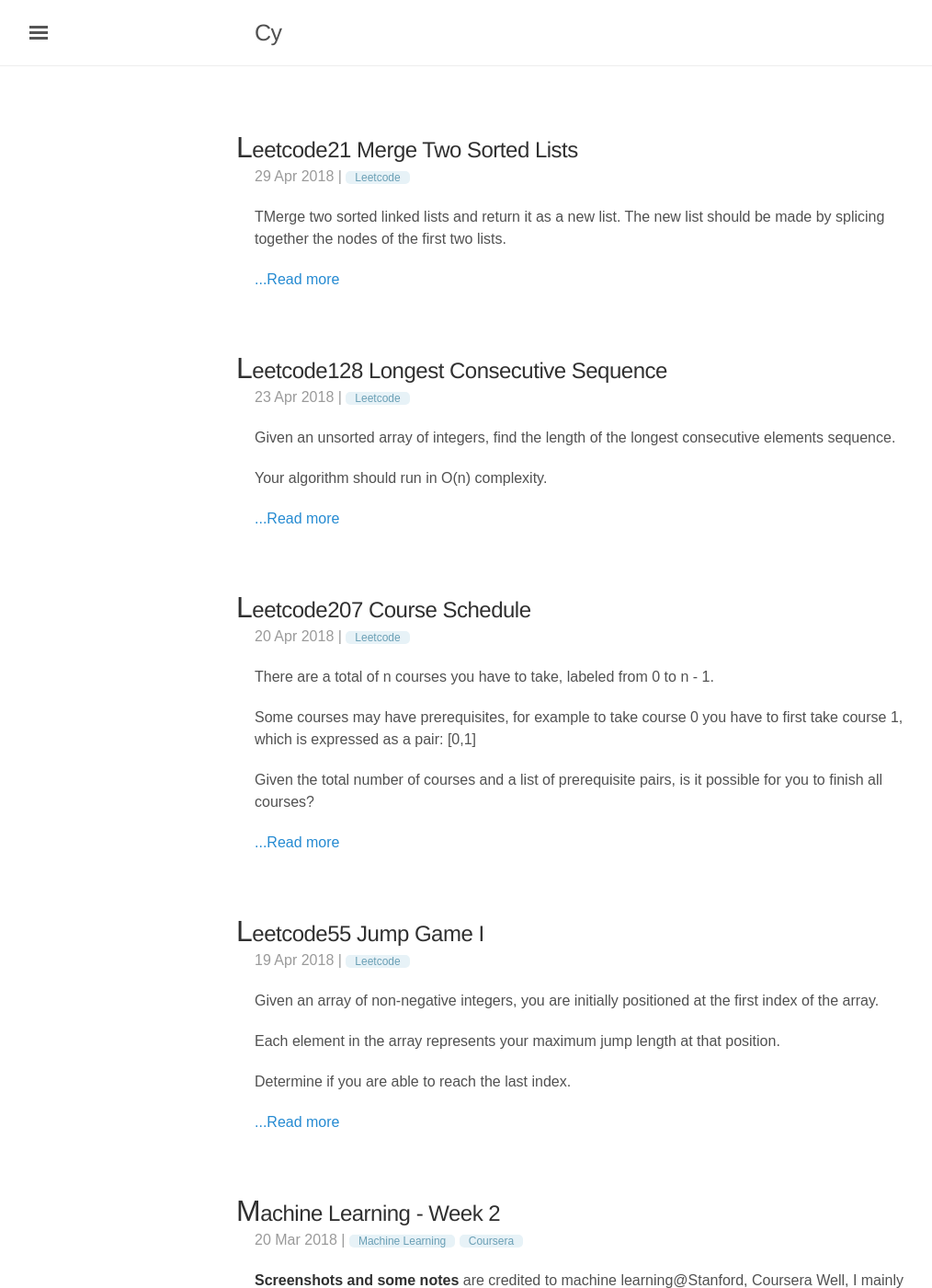
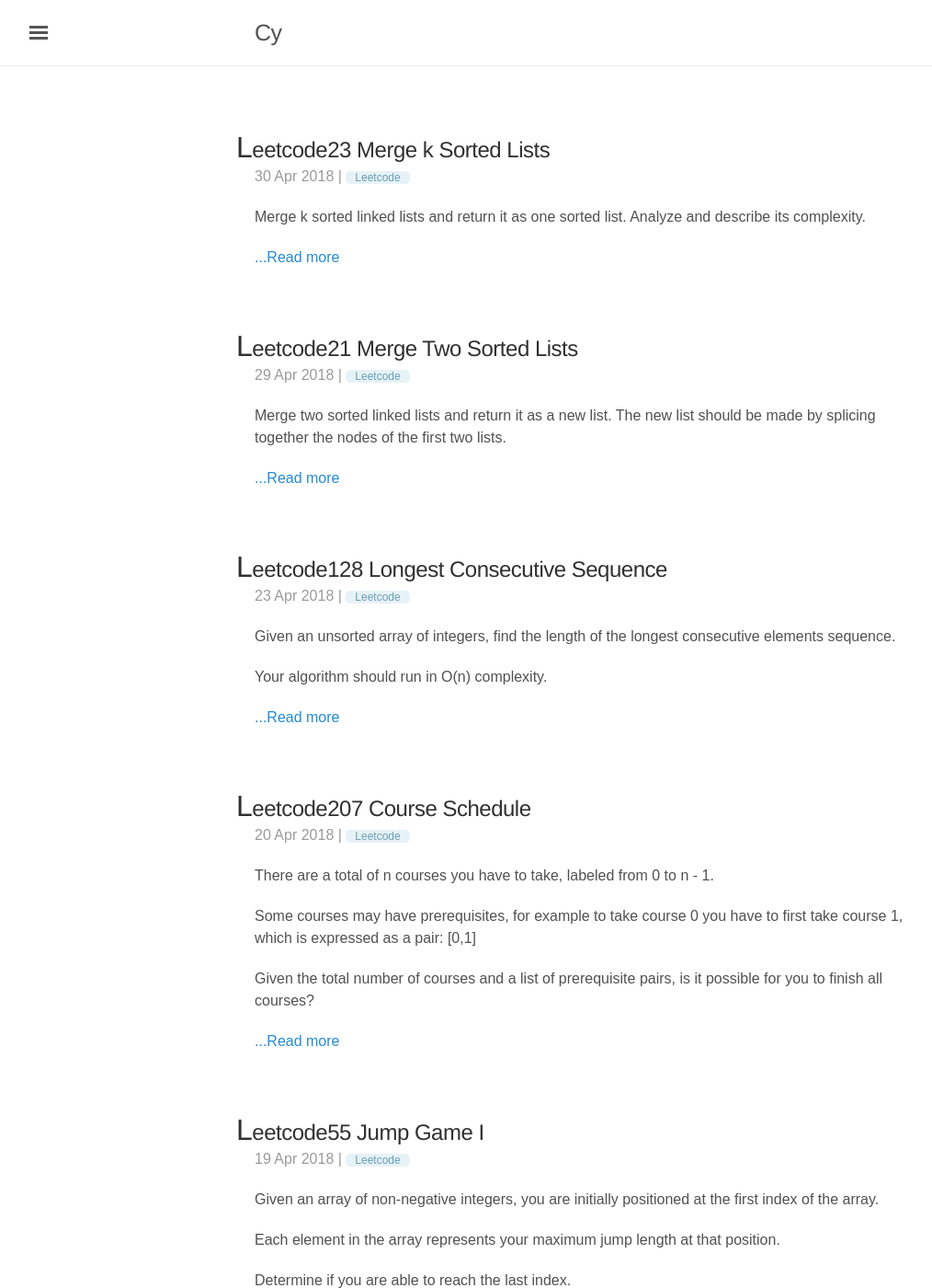
Before and after one commit to Constannnnnt/blog, a Jekyll site: the page built from index.html, in a window 1280 px wide and 1400 px high. Shown: the whole window at 92% size, without its empty margins (3-1017 px from the left). Built offline with Jekyll 4.4.1, drawn with Linux system fonts in a browser that asks for light colours; the list of posts is cut into pages by our own code; some of the changed lines change nothing that is shown; some of the changed text lies outside the part shown.

Commit message:
auto update

````diff
--- a/_posts/2018-04-29-MergeTwoSortedLists.md
+++ b/_posts/2018-04-29-MergeTwoSortedLists.md
@@ -3,7 +3,7 @@ layout: post
 title: Leetcode21 Merge Two Sorted Lists
 tags: [Leetcode]
 ---
-TMerge two sorted linked lists and return it as a new list. The new list should be made by splicing together the nodes of the first two lists.
+Merge two sorted linked lists and return it as a new list. The new list should be made by splicing together the nodes of the first two lists.
 
 <!--excerpt-->
 
--- /dev/null
+++ b/_posts/2018-04-30-MergeKSortedLists.md
@@ -0,0 +1,124 @@
+---
+layout: post
+title: Leetcode23 Merge k Sorted Lists
+tags: [Leetcode]
+---
+Merge k sorted linked lists and return it as one sorted list. Analyze and describe its complexity.
+
+<!--excerpt-->
+
+For example:
+
+```
+Input:
+[
+  1->4->5,
+  1->3->4,
+  2->6
+]
+Output: 1->1->2->3->4->4->5->6
+```
+
+Solution:
+
+1. My first solution: The first time when I met this question, I thought of Leetcode21 - merge two lists and I thought we could use recursion to solve this problem. But it finally turns out it failed with memory exceed limit. The space complexity is O(1), while the time complexity is `2n + 3n + ... + kn = [(k+1)*k/2 - 1] *n = O(nk^2)`.
+```C++
+/**
+ * Definition for singly-linked list.
+ * struct ListNode {
+ *     int val;
+ *     ListNode *next;
+ *     ListNode(int x) : val(x), next(NULL) {}
+ * };
+ */
+class Solution {
+public:
+    ListNode* mergeTwoLists(ListNode* l1, ListNode* l2) {
+        if (!l1) return l2;
+        if (!l2) return l1;
+        if (!l1 && !l2) return NULL;
+
+        ListNode* ret = new ListNode(0);
+        ListNode* record = ret;
+        while (l1 && l2) {
+            if (l1->val < l2->val) {
+                record->val = l1->val;
+                l1 = l1->next;
+                if (l1) {
+                    record->next = new ListNode(0);
+                    record = record->next;
+                }
+
+            } else {
+                record->val = l2->val;
+                l2 = l2->next;
+                if (l2) {
+                    record->next = new ListNode(0);
+                    record = record->next;
+                }
+            }
+        }
+        if (l1) {
+            record->next = l1;
+        }
+        if (l2) {
+            record->next = l2;
+        }
+        return ret;
+
+    }
+    ListNode* mergeKLists(vector<ListNode*>& lists) {
+        if (lists.size() == 0) return NULL;
+        if (lists.size() == 1) return lists[0];
+        ListNode* ret = NULL;
+        for (int i = 0; i < lists.size(); i ++) {
+            ret = mergeTwoLists(ret, lists[i]);
+        }
+        return ret;
+    }
+};
+```
+
+2. My second solution: We use priority queue here. First, we put the smallest element in every list in to a priority queue (min heap), and then we extract the smallest one from the queue at every step and put its next neighbor in the queue. Therefore, we could sucessfully put every element in this priority queue and then achieve the linking. The size of a priority queue is `k` all the time, it takes `logk` to insert a new element, and there are all `nk` elements, so, the time complexity is `O(nklogk)` and space complexity is `O(k)`.
+```C++
+/**
+ * Definition for singly-linked list.
+ * struct ListNode {
+ *     int val;
+ *     ListNode *next;
+ *     ListNode(int x) : val(x), next(NULL) {}
+ * };
+ */
+class Solution {
+public:
+
+    struct compareNode {
+        bool operator()(ListNode* p, ListNode*q) {
+            return p->val > q->val;
+        }
+    };
+
+    ListNode* mergeKLists(vector<ListNode*>& lists) {
+        if (lists.size() == 0) return NULL;
+        if (lists.size() == 1) return lists[0];
+        ListNode* ret = new ListNode(0);
+        ListNode* record = ret;
+        priority_queue<ListNode*, vector<ListNode*>, compareNode> pq;
+        for (int i = 0; i < lists.size(); i ++) {
+            if (lists[i]) pq.push(lists[i]);
+        }
+
+        while (!pq.empty()) {
+            record->next = pq.top();
+            record = record->next;
+            pq.pop();
+            if (record->next) pq.push(record->next);
+        }
+
+        return ret->next;
+    }
+};
+```
+
+Conclusion:
+I have learned and reviewed several things from this question:
````
